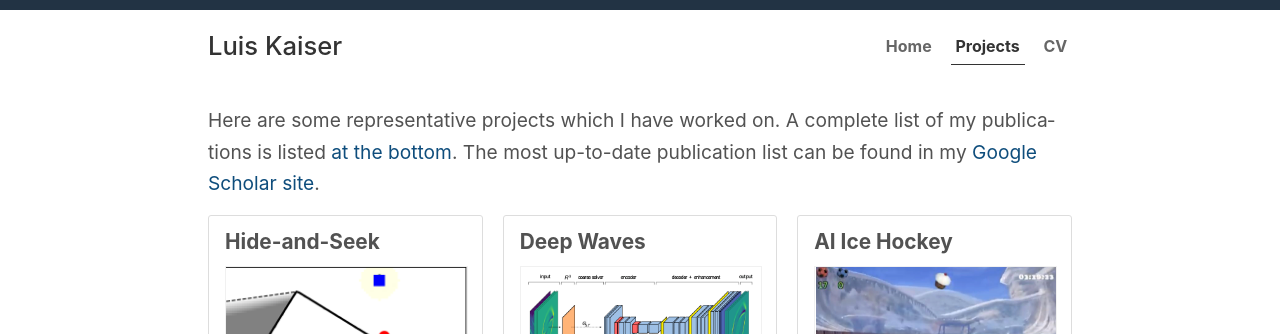
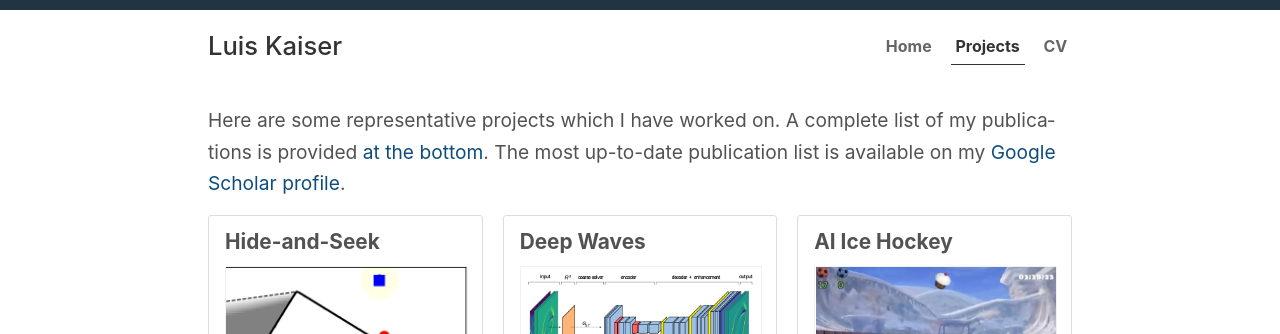
Before and after one commit to utkaiser/utkaiser.github.io, a Jekyll site: the page built from projects.md, in a window 1280 px wide. Shown: the top 334 px of the page. Built offline with Jekyll 4.4.1, drawn with Linux system fonts in a browser that asks for light colours; nearby versions of some CDN libraries.

```diff
--- a/projects.md
+++ b/projects.md
@@ -9,7 +9,7 @@ class: projects
 # Projects
 
 {:.lead}
-Here are some representative projects which I have worked on. A complete list of my publications is listed <a href="#bottom">at the bottom</a>. The most up-to-date publication list can be found in my [Google Scholar site](https://scholar.google.com/citations?user=AB4exREAAAAJ&hl=en).
+Here are some representative projects which I have worked on. A complete list of my publications is provided <a href="#bottom">at the bottom</a>. The most up-to-date publication list is available on my [Google Scholar profile](https://scholar.google.com/citations?user=AB4exREAAAAJ&hl=en).
 
 <div class="grid">
   {% for project in site.data.projects %}
```
Also changed, not shown: index.md (+2 -2 lines), 1 other file.
